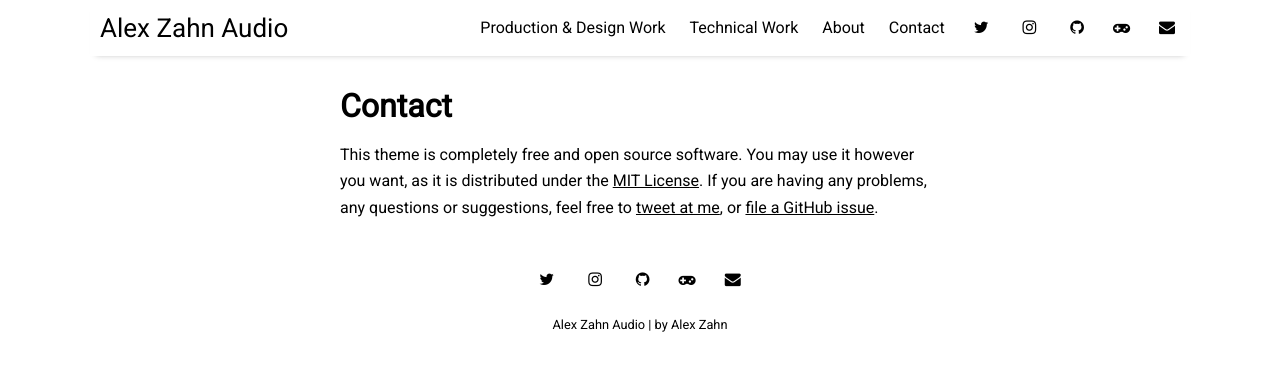
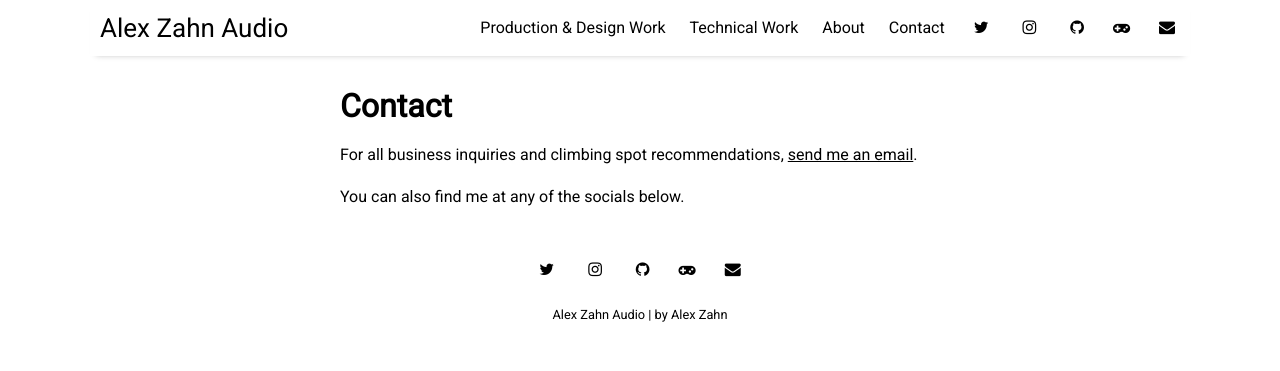
Before and after one commit to alexzahnaudio/alexzahnaudio.github.io, a Jekyll site: the page built from pages/contact.md, in a window 1280 px wide. Shown: the top 371 px of the page. Built offline with Jekyll 4.4.1, drawn with Linux system fonts in a browser that asks for light colours; nearby versions of some CDN libraries.

Commit message:
Update contact.md

```diff
--- a/pages/contact.md
+++ b/pages/contact.md
@@ -4,4 +4,6 @@ title: Contact
 permalink: /contact
 ---
 
-This theme is completely free and open source software. You may use it however you want, as it is distributed under the [MIT License](http://choosealicense.com/licenses/mit/). If you are having any problems, any questions or suggestions, feel free to [tweet at me](https://twitter.com/intent/tweet?text=My%question%about%Millennial%is:%&amp;via=paululele), or [file a GitHub issue](https://github.com/lenpaul/Millennial/issues/new).
+For all business inquiries and climbing spot recommendations, [send me an email](mailto:alex@alexzahnaudio.com).
+
+You can also find me at any of the socials below.
```
